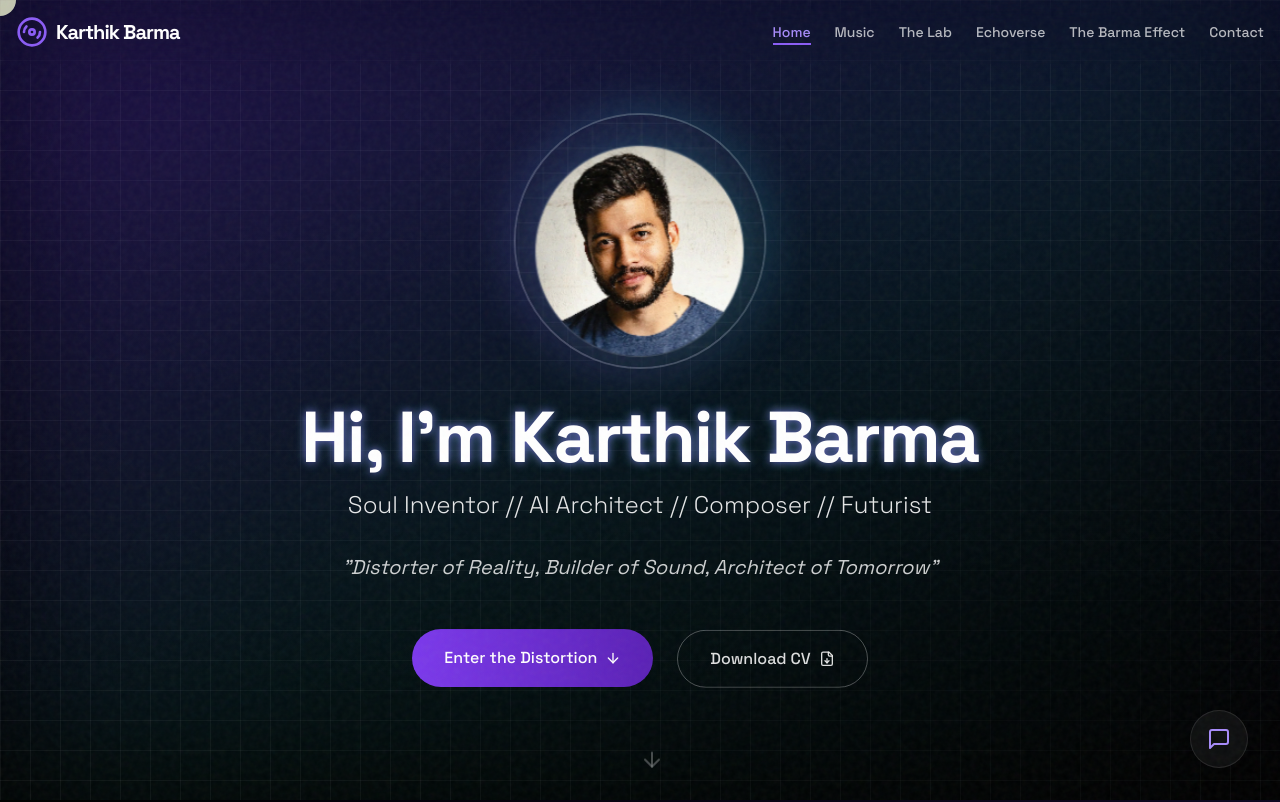
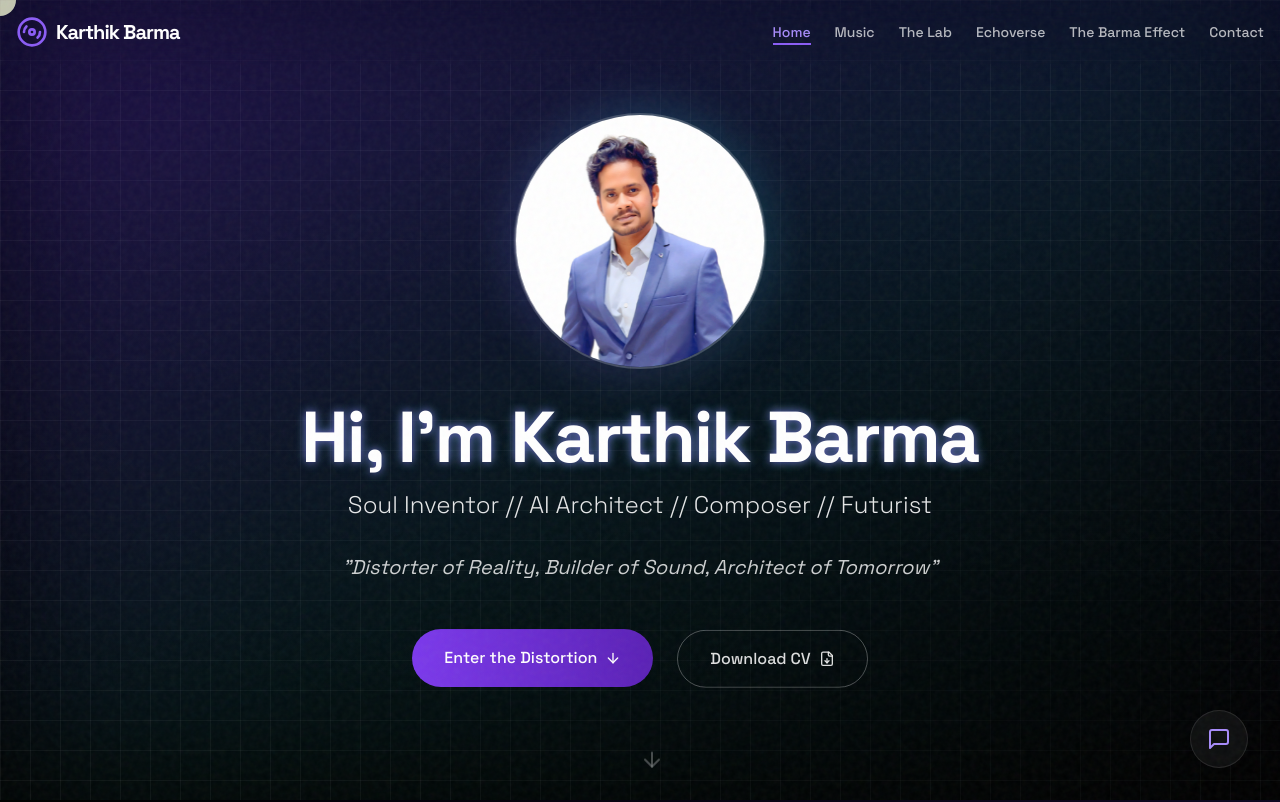
Before and after one commit to shanisarchive/portfolio, a React (Vite) app: page / in a window 1280 px wide. Shown: the top 802 px of the page. Built offline with nearby package versions, Linux system fonts and the light colour scheme.

Commit message:
Update HeroSection.tsx

```diff
--- a/src/sections/HeroSection.tsx
+++ b/src/sections/HeroSection.tsx
@@ -114,7 +114,7 @@ const HeroSection = () => {
         >
           <div className="w-full h-full rounded-full overflow-hidden border-2 border-white/20 shadow-lg">
             <img
-              src="/image.png?v=1"
+              src="public/Untitled design (41).png"
               alt="Karthik Barma"
               className="w-full h-full object-cover"
               onError={(e) => {
```
